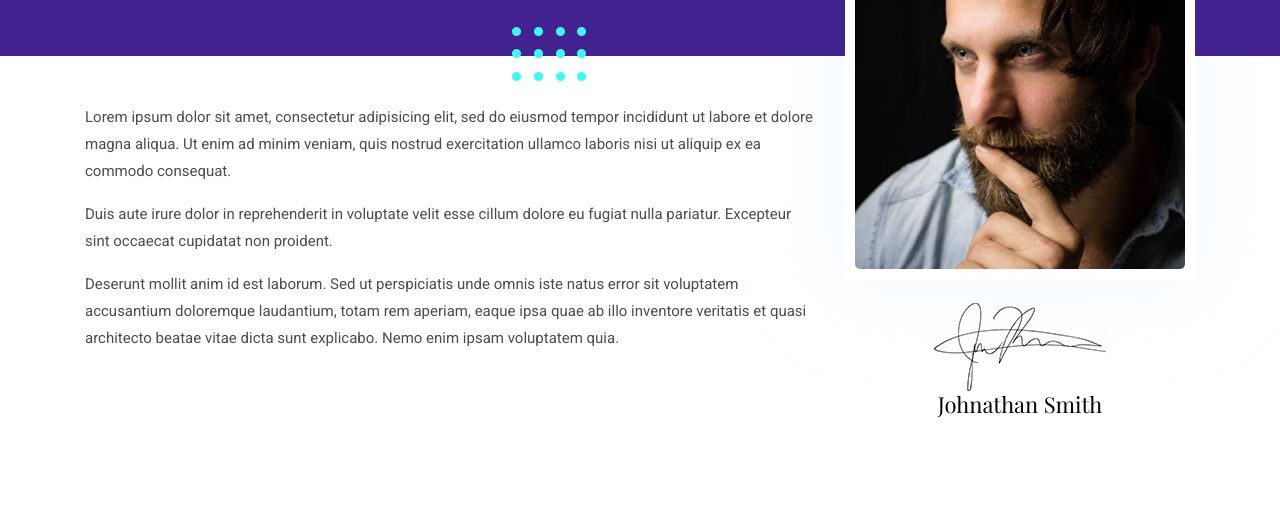
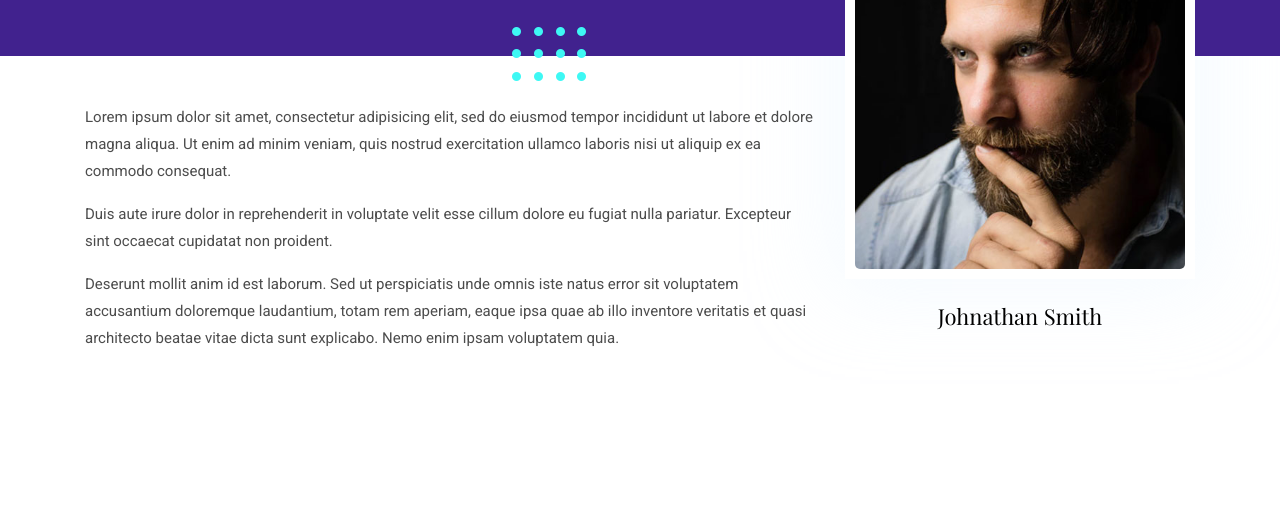
Before and after one commit to SomeDonk/CreativeProject, a plain HTML site: page magic.html in a window 1280 px wide. Shown: the part 468-993 px from the top of the page. Drawn offline with nearby package versions, Linux system fonts and the light colour scheme.

Commit message:
deleted sig

```diff
--- a/magic.html
+++ b/magic.html
@@ -93,7 +93,6 @@
         <div class="shadow-down mb-4">
           <img src="images/about/author.jpg" alt="author" class="img-fluid w-100 rounded-lg border-thick border-white">
         </div>
-        <img src="images/about/signature.png" alt="signature" class="img-fluid">
         <h4>Johnathan Smith</h4>
       </div>
     </div>
```
